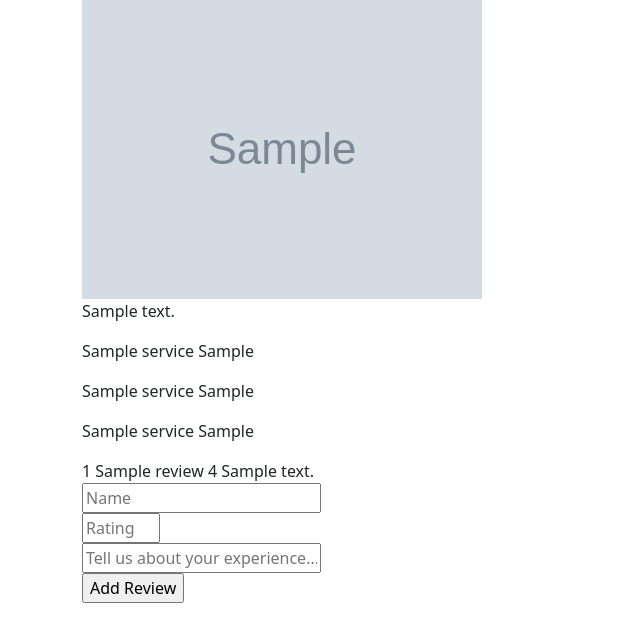
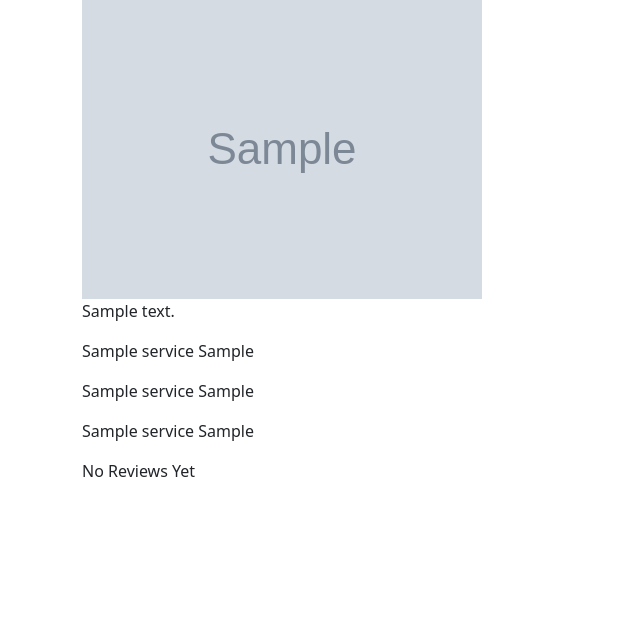
Before and after one commit to Candyce10/Devine-Spa, a Django app: page /services/1/ in a window 1280 px wide. Shown: the part 81-723 px from the top of the page, without its empty margins (0-640 px from the left). Run offline with Django 4.2, Linux system fonts and the light colour scheme; tables that the repository leaves empty hold one stand-in row (values such as "Sample post"); grey boxes marked "Sample" are stand-in pictures.

Commit message:
moved reviews to review page

```diff
--- a/main_app/models.py
+++ b/main_app/models.py
@@ -21,7 +21,7 @@ class Review(models.Model):
     name = models.CharField(max_length=100)
     rating = models.IntegerField(default=5)
     comment = models.TextField(max_length=500)
-    service = models.ForeignKey(Service, on_delete=models.CASCADE, related_name="reviews")
+
 
     def __str__(self):
         return self.name
--- a/main_app/templates/base.html
+++ b/main_app/templates/base.html
@@ -41,7 +41,7 @@
                   <ul class="dropdown-menu" aria-labelledby="offcanvasNavbarDropdown">
                     <li><a class="dropdown-item" href="#">Contact Us</a></li>
                     <li><a class="dropdown-item" href="#">Frequently Asked Questions</a></li>
-                    <li><a class="dropdown-item" href="#">Reviews</a></li>
+                    <li><a class="dropdown-item" href="/reviews">Reviews</a></li>
                   </ul>
                 </li>
               </ul>
--- a/main_app/templates/service_detail.html
+++ b/main_app/templates/service_detail.html
@@ -29,41 +29,7 @@
 </div>
 {% endfor %}
 
-<form action="{% url 'review_create' service.pk %}" method ="POST">
-    {% csrf_token %}
-    <div>
-        <input
-            class="input"
-            type="text"
-            name="name"
-            placeholder="Name"
-            required
-        />
-    </div>
-    <div>
-        <input
-            class="input"
-            type="number"
-            name="rating"
-            placeholder="Rating"
-            max="5"
-            min="1"
-            required
-        />
-    </div>
-    <div>
-        <input
-            class="input"
-            type="text"
-            name="comment"
-            placeholder="Tell us about your experience..."
-            required
-        />
-    </div>
-    <div>
-        <input type="submit" value="Add Review" />
-    </div>
-</form>
+
 
 
 {% endblock %}
--- a/main_app/urls.py
+++ b/main_app/urls.py
@@ -6,7 +6,8 @@ urlpatterns = [
     path('about_us/', views.About.as_view(), name="about"),
     path('services/', views.ServiceList.as_view(), name="service_list"),
     path('services/<int:pk>/', views.ServiceDetail.as_view(), name="service_detail"),
-    path('services/<int:pk>/reviews/new', views.ReviewCreate.as_view(), name="review_create"),
+    path('reviews/', views.ReviewList.as_view(), name="reviews"),
+    path('reviews/new', views.ReviewCreate.as_view(), name="review_create"),
     path('book_appointment/', views.AppointmentPage.as_view(), name="appointment"),
     path('book_appointment/new', views.AppointmentCreate.as_view(), name="appointment_create"),
     path('book_appointment/confirmation/', views.ConfirmationPage.as_view(), name="confirmation"),
--- a/main_app/views.py
+++ b/main_app/views.py
@@ -33,15 +33,24 @@ class ServiceDetail(DetailView):
     template_name = "service_detail.html"
 
 class ReviewCreate(View):
+    def get(self, request):
+        return HttpResponse("All Reviews")
 
-    def post(self, request, pk):
+class ReviewList(TemplateView):
+    template_name = "reviews.html"
+
+
+class ReviewCreate(View):
+
+    def post(self, request):
         name = request.POST.get("name")
         rating = request.POST.get("rating")
         comment = request.POST.get("comment")
-        service = Service.objects.get(pk=pk)
-        Review.objects.create(name=name, rating=rating, comment=comment, service=service)
-        return redirect('service_detail', pk=pk)
+        review = Review.objects.create(name=name, rating=rating, comment=comment)
 
+        review.save()
+
+        return redirect('reviews')
 
 class AppointmentPage(View):
      def get(self, request):
```
Also changed, not shown: main_app/templates/reviews.html (+54 -3 lines), main_app/migrations/0012_remove_review_service.py (added).
